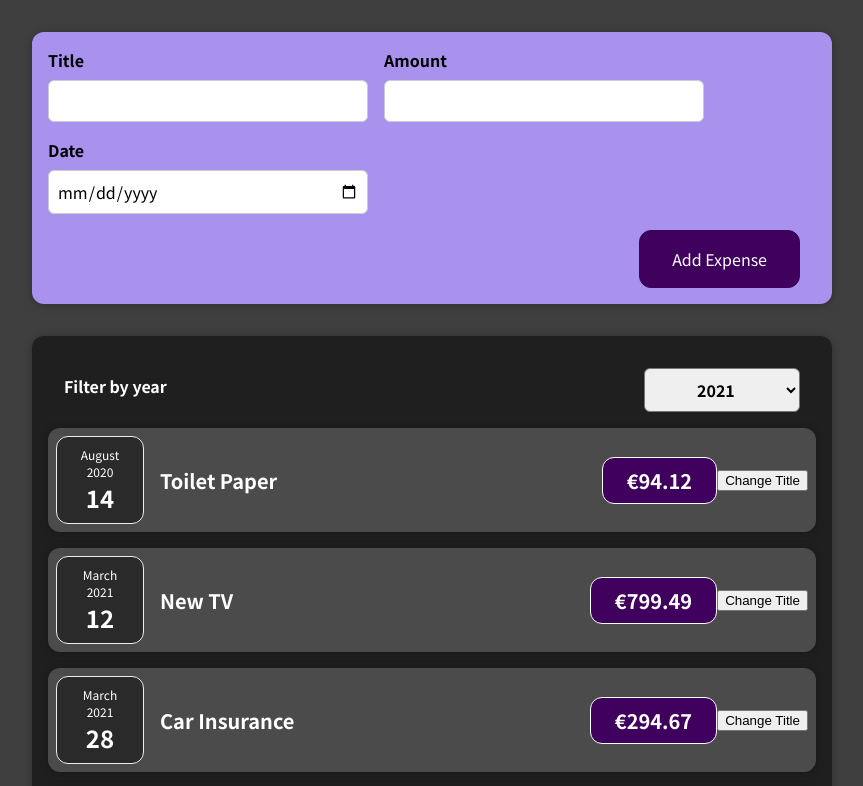
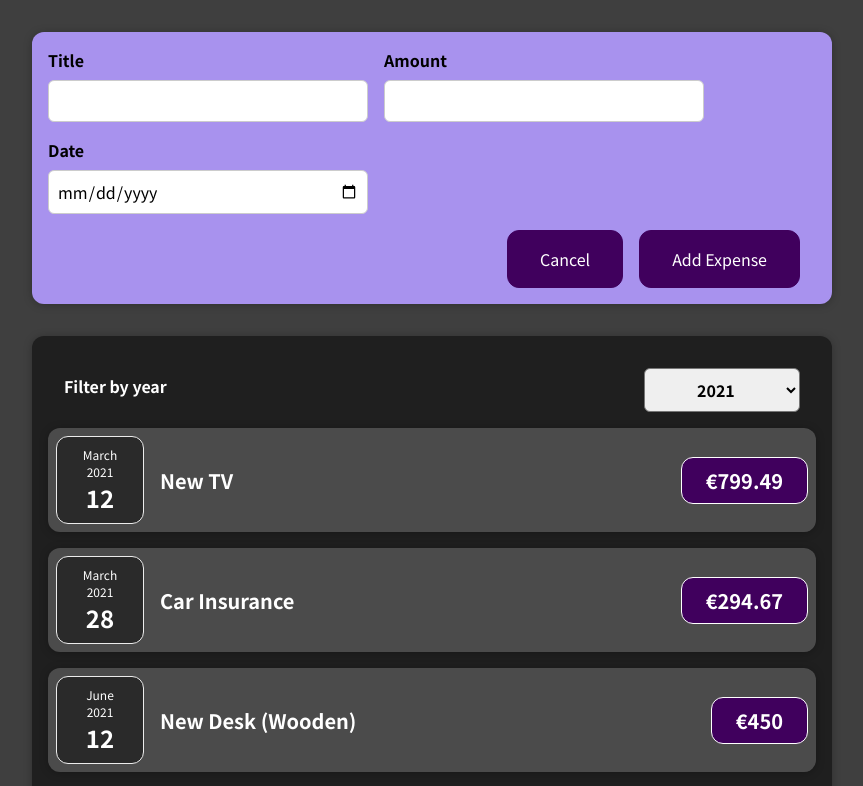
Before and after one commit to seanjoyceza/React-Expense-Tracker, a React (Create React App) app: page / in a window 1280 px wide. Shown: the top 786 px of the page, without its empty margins (208-1071 px from the left). Built offline with nearby package versions, Linux system fonts and the light colour scheme.

Commit message:
Learning

```diff
--- a/src/App.js
+++ b/src/App.js
@@ -1,9 +1,8 @@
 import Expenses from "./components/Expenses/Expenses";
-import React from "react";
+import React, { useState } from "react";
 import NewExpense from "./components/NewExpense/NewExpense";
 
-const App = () => {
-    const expenses = [
+const DUMMY_EXPENSES = [
     {
         id: "e1",
         title: "Toilet Paper",
@@ -30,13 +29,17 @@
     },
 ];
 
+const App = () => {
+    const [expenses, setExpenses] = useState(DUMMY_EXPENSES);
+
     // This is the behind the scenes React code:
     // return React.createElement('div', {}, React.createElement('h2', {}, "Let's get started!"),
     // React.createElement(Expenses, {items: expenses}));
 
     const addExpenseHandler = (expense) => {
-        console.log("In App.js");
-        console.log(expense);
+        setExpenses((prevExpenses) => {
+            return [expense, ...prevExpenses];
+        });
     };
 
     return (
--- a/src/components/Expenses/ExpenseItem.js
+++ b/src/components/Expenses/ExpenseItem.js
@@ -1,26 +1,21 @@
-import React, { useState } from "react";
+import React from "react";
 
 import ExpenseDate from "./ExpenseDate";
 import "./ExpenseItem.css";
 import Card from "../UI/Card";
 
 const ExpenseItem = (props) => {
-    const [title, setTitle] = useState(props.title);
-
-    const clickHandler = () => {
-        setTitle("Updated!");
-    };
-
     return (
+        <li>
             <Card className="expense-item">
                 {/* selfclosing element if it has no attributes in between: */}
                 <ExpenseDate date={props.date} />
                 <div className="expense-item__description">
-                <h2>{title}</h2>
+                    <h2>{props.title}</h2>
                     <div className="expense-item__price">€{props.amount}</div>
                 </div>
-            <button onClick={clickHandler}>Change Title</button>
             </Card>
+        </li>
     );
 };
 
--- a/src/components/Expenses/Expenses.js
+++ b/src/components/Expenses/Expenses.js
@@ -1,15 +1,19 @@
-import ExpenseItem from "./ExpenseItem";
 import React, { useState } from "react";
 import "./Expenses.css";
 import Card from "../UI/Card";
 import ExpenseFilter from "./ExpensesFilter";
+import ExpensesList from "./ExpensesList";
 
 const Expenses = (props) => {
     const [filteredYear, setFilteredYear] = useState("2021");
 
-    const filterChangeHandler = (selectedYear) => {
-        setFilteredYear(selectedYear);
+    const filterChangeHandler = (selectedDate) => {
+        setFilteredYear(selectedDate);
     };
+
+    const filteredExpenses = props.items.filter((expense) => {
+        return expense.date.getFullYear().toString() === filteredYear;
+    });
 
     return (
         <div>
@@ -18,27 +22,7 @@
                     onChangeFilter={filterChangeHandler}
                     selected={filteredYear}
                 />
-
-                <ExpenseItem
-                    title={props.items[0].title}
-                    amount={props.items[0].amount}
-                    date={props.items[0].date}
-                />
-                <ExpenseItem
-                    title={props.items[1].title}
-                    amount={props.items[1].amount}
-                    date={props.items[1].date}
-                />
-                <ExpenseItem
-                    title={props.items[2].title}
-                    amount={props.items[2].amount}
-                    date={props.items[2].date}
-                />
-                <ExpenseItem
-                    title={props.items[3].title}
-                    amount={props.items[3].amount}
-                    date={props.items[3].date}
-                />
+                <ExpensesList items={filteredExpenses} />
             </Card>
         </div>
     );
--- a/src/components/Expenses/ExpensesFilter.js
+++ b/src/components/Expenses/ExpensesFilter.js
@@ -1,4 +1,5 @@
-import React, { useState } from "react";
+import React from "react";
+
 import "./ExpensesFilter.css";
 
 const ExpensesFilter = (props) => {
--- /dev/null
+++ b/src/components/Expenses/ExpensesList.css
@@ -0,0 +1,9 @@
+.expenses-list {
+    list-style: none;
+    padding: 0;
+}
+
+.expenses-list__fallback {
+    color: white;
+    text-align: center;
+}
--- /dev/null
+++ b/src/components/Expenses/ExpensesList.js
@@ -0,0 +1,26 @@
+import React from "react";
+import "./ExpensesList.css";
+import ExpenseItem from "./ExpenseItem";
+
+const ExpensesList = (props) => {
+    if (props.items.length === 0) {
+        return <h2 className="expenses-list__fallback">Found no expenses.</h2>;
+    }
+
+    return (
+        <ul className="expenses-list">
+            {props.items.map((expense) => {
+                return (
+                    <ExpenseItem
+                        key={expense.id}
+                        title={expense.title}
+                        amount={expense.amount}
+                        date={expense.date}
+                    />
+                );
+            })}
+        </ul>
+    );
+};
+
+export default ExpensesList;
--- a/src/components/NewExpense/ExpenseForm.js
+++ b/src/components/NewExpense/ExpenseForm.js
@@ -54,6 +54,10 @@
         setEnteredDate("");
     };
 
+    const onSubmitHandler = (event) => {
+        event.preventDefault();
+    };
+
     return (
         <form className="" onSubmit={submitHandler}>
             <div className="new-expense__controls">
@@ -87,6 +91,9 @@
                 </div>
             </div>
             <div className="new-expense__actions">
+                <button onClick={onSubmitHandler} type="submit">
+                    Cancel
+                </button>
                 <button type="submit">Add Expense</button>
             </div>
         </form>
```
Also changed, not shown: 1 other file (tests, documents, lock files or other folders). Lines whose indentation alone changed are shown as unchanged.
